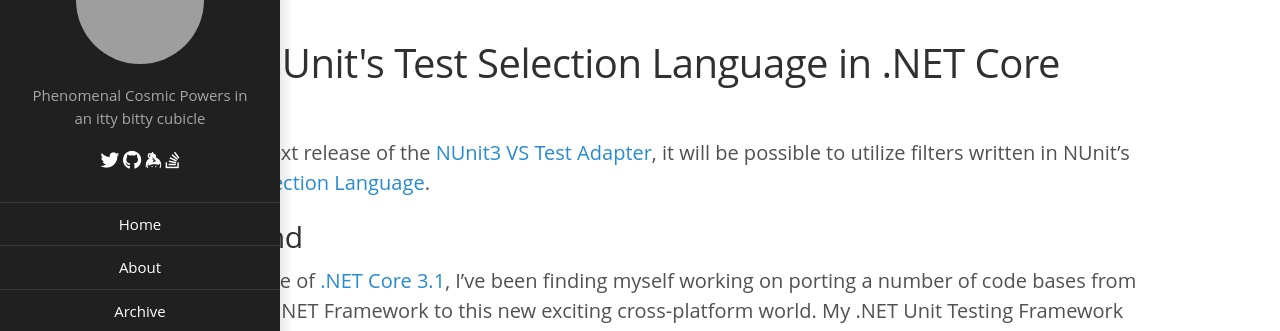
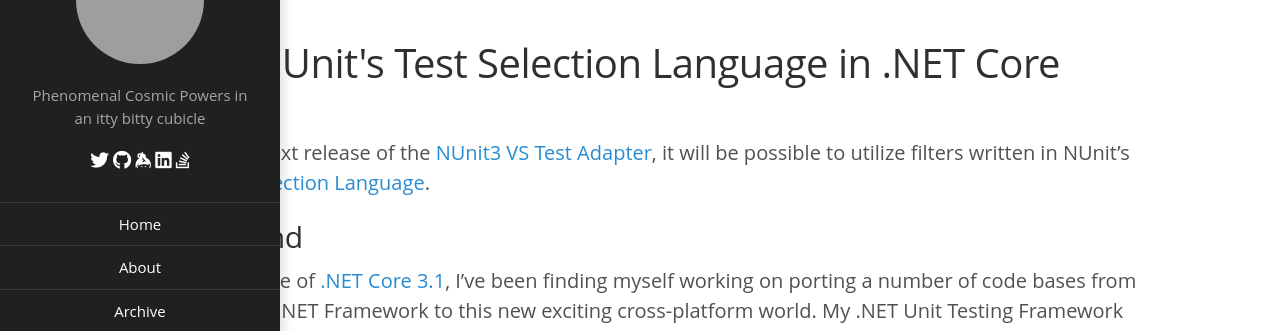
Before and after one commit to mletterle/blog, a Jekyll site: the page built from index.html, in a window 1280 px wide. Shown: the part 94-425 px from the top of the page. Built offline with Jekyll 4.4.1, drawn with Linux system fonts in a browser that asks for light colours; nearby versions of some CDN libraries; the list of posts is cut into pages by our own code; grey boxes are pictures that could not be loaded.

Commit message:
Add LinkedIn
And update links to use https

```diff
--- a/_config.yml
+++ b/_config.yml
@@ -8,6 +8,7 @@
     twitter: mletterle
     github: mletterle
     keybase: mletterle
+    linkedin: mletterle
     stackoverflow: 65235
 
 google_analytics: UA-1097486-4
--- a/_includes/sidebar.html
+++ b/_includes/sidebar.html
@@ -12,10 +12,11 @@
     <p>{% avatar mletterle size=128%}</p>
     <p>{{ site.description }}</p>
     <p>
-        <a href="http://twitter.com/{{ site.author.twitter }}" target="_blank"><span class="fab fa-twitter fa-lg"></span></a>
-        <a href="http://github.com/{{ site.author.github }}" target="_blank"><span class="fab fa-github fa-lg"></span></a>
-        <a href="http://keybase.io/{{ site.author.keybase }}" target="_blank"><span class="fab fa-keybase fa-lg"></span></a>
-        <a href="http://stackoverflow.com/users/{{ site.author.stackoverflow }}" target="_blank"><span class="fab fa-stack-overflow fa-lg"></span></a>
+        <a href="https://twitter.com/{{ site.author.twitter }}" target="_blank"><span class="fab fa-twitter fa-lg"></span></a>
+        <a href="https://github.com/{{ site.author.github }}" target="_blank"><span class="fab fa-github fa-lg"></span></a>
+        <a href="https://keybase.io/{{ site.author.keybase }}" target="_blank"><span class="fab fa-keybase fa-lg"></span></a>
+        <a href="https://www.linkedin.com/in/{{ site.author.linkedin }}" target="_blank"><span class="fab fa-linkedin fa-lg"></span></a>
+        <a href="https://stackoverflow.com/users/{{ site.author.stackoverflow }}" target="_blank"><span class="fab fa-stack-overflow fa-lg"></span></a>
     </p>
   </div>
 
```
